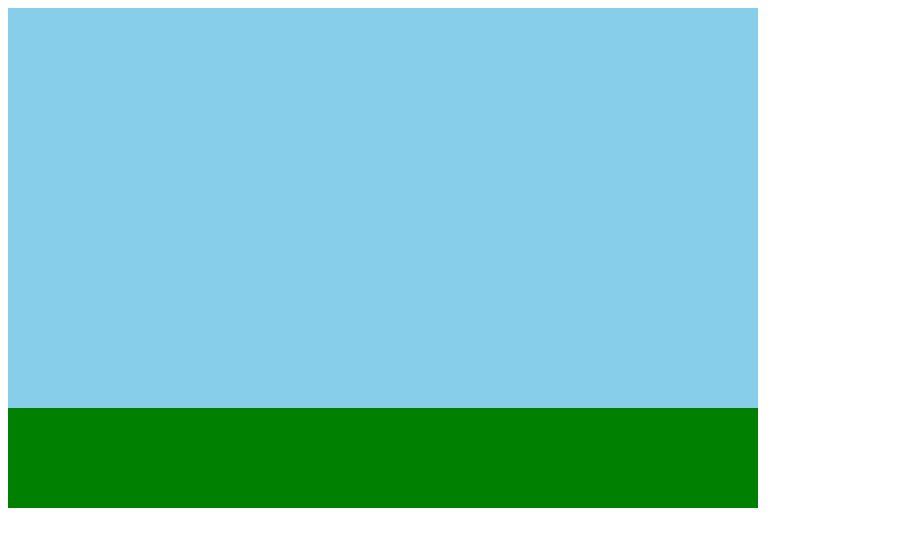
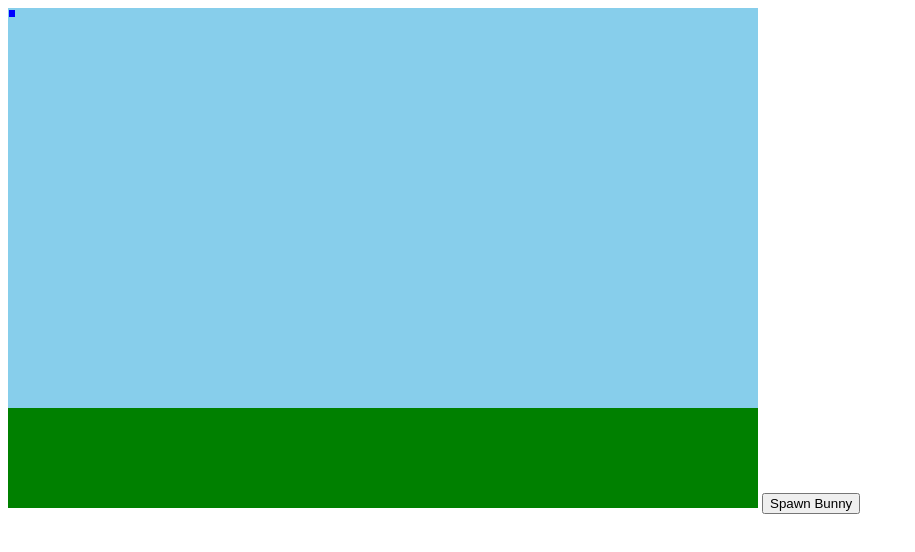
Before and after one commit to Keast27/RichMediaProject1, a plain HTML site: page index.html in a window 1280 px wide. Shown: the whole page, without its empty margins (0-915 px from the left). Drawn offline with Linux system fonts and the light colour scheme.

Commit message:
Bunny Spawning
Bunnies should be able to spawn in and added to an array and should also draw to the screen but aren't as of now for some reason

```diff
--- a/index.html
+++ b/index.html
@@ -15,6 +15,8 @@
 
      </canvas>
     <script src="js/init.js" type="module"></script>
+
+    <button id="spawn">Spawn Bunny</button>
     <!--
 #10 - note that for radio buttons to be in a group, where only one is selected at a time,
 they need to all have the same value for the `name` attribute.
--- a/js/main.js
+++ b/js/main.js
@@ -2,14 +2,18 @@ import {bunny, brownBun,whiteBun,spottedBun} from './bunnies.js';
 export {init};
 // #1 - wait for page to load
 let bunbun;
-bunbun = new bunny();
+let ctx;
+bunbun = new bunny(1,2,"blue",0,0,50,1,"male",false);
+
+let bunbuns = [bunbun];
+
 function init(){
     console.log("init() called");
     // #2 - get pointer to <canvas> element on page
     let canvas = document.querySelector('canvas');
 
     // #3 - get pointer to "drawing context" and drawing API
-    let ctx = canvas.getContext('2d');
+    ctx = canvas.getContext('2d');
 
 
     ctx.fillStyle = "Skyblue";
@@ -21,10 +25,29 @@ function init(){
     // ctx.fillRect(x,y,width,height);
     ctx.fillRect(0,400,750,100);
 
-   bunbun.eat();
+    document.querySelector('#spawn').onclick = function()
+        {addBunBun(5,5,"white",0,0,50,1,"male",false)};
+
+    drawBunbuns();
+    bunbun.eat();
 
 }
 
+function drawBunbuns()
+{
+    console.log(bunbuns.length);
+    for(let i = 0; i < bunbuns.length; i++)
+    {
+        ctx.fillStyle = bunbuns[i].color;
+        ctx.fillRect(bunbuns[i].x, bunbuns[i].y, bunbuns[i].x + 5, bunbuns[i].y + 5);
+    }
+}
 
+function addBunBun(x,y,color,genes,hunger,health,age,sex,mated)
+{
+    let bunbunTemp = new bunny(x,y,color,genes,hunger,health,age,sex,mated);
+
+    bunbuns.push(bunbunTemp);
+}
 
 console.log("In bottom of <script> tag!");
```
